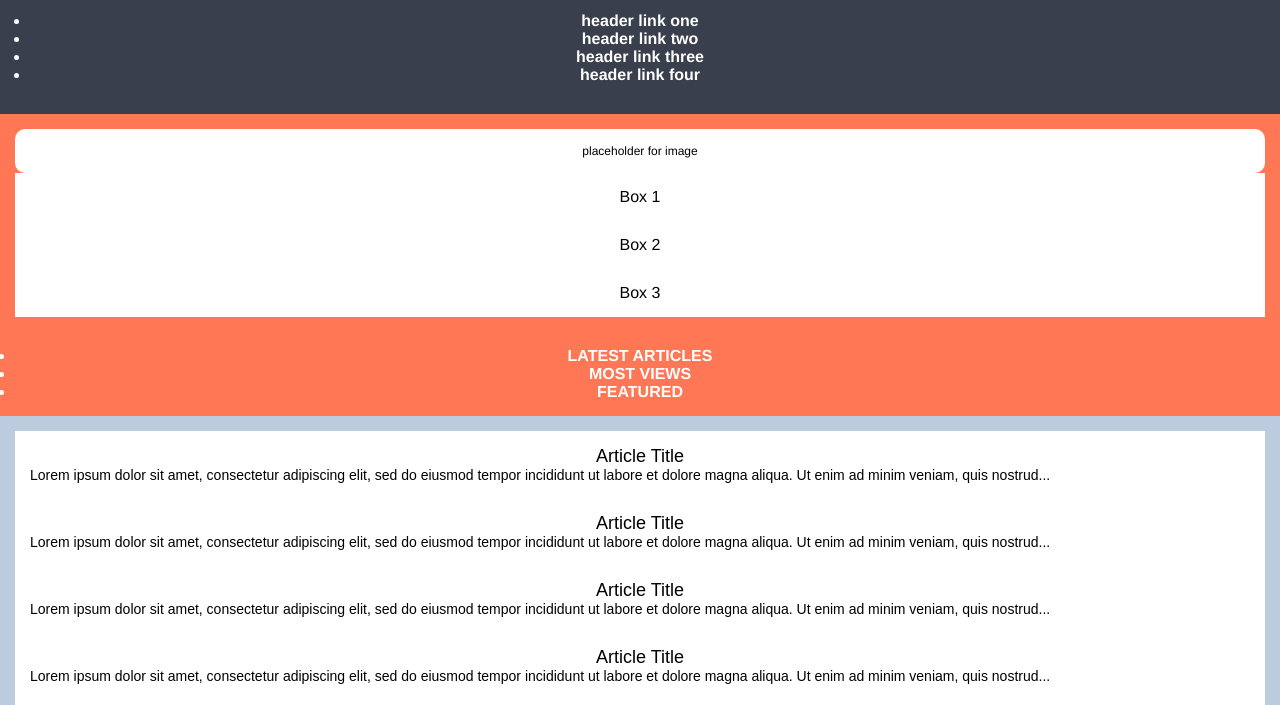
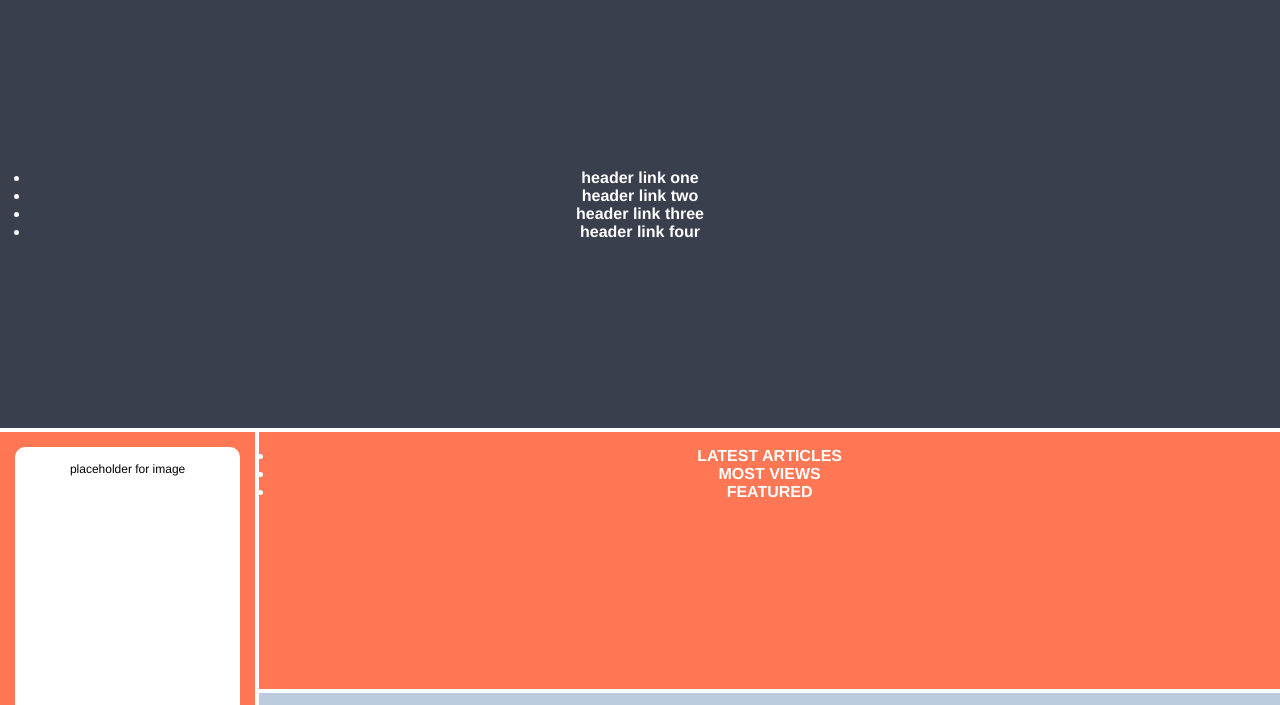
Before and after one commit to Seapolco/odin-holy-grail-mockup, a plain HTML site: page index.html in a window 1280 px wide. Shown: the part 85-790 px from the top of the page. Drawn offline with Linux system fonts and the light colour scheme.

Commit message:
Basic grid layout complete
Grid has correct number of columns and rows. Each element in its correct position. Columns sized, rows are not.

```diff
--- a/style.css
+++ b/style.css
@@ -1,4 +1,124 @@
 * {
+  margin: 0;
+  padding: 0;
+}
+
+.container {
+  text-align: center;
+  display: grid;
+  gap: 4px;
+  grid-template-columns: 1fr 4fr;
+  grid-template-rows: 2fr 1fr 4fr 1fr;
+}
+
+.container div {
+  padding: 15px;
+  font-size: 32px;
+  font-family: Helvetica;
+  font-weight: bold;
+  color: white;
+}
+
+.header {
+  display:grid;
+  background-color: #393f4d;
+  grid-row: 1/2;
+  grid-column: 1/3;
+}
+
+.menu ul,
+.menu li {
+  font-size: 16px;
+}
+
+.sidebar {
+  background-color: #FF7755;
+  display: grid;
+  gap: 50px;
+  grid-row: 2/4;
+  grid-column:1/2;
+}
+
+.sidebar .photo {
+  background-color: white;
+  color: black;
+  font-size: 12px;
+  font-weight: normal;
+  border-radius: 10px;
+}
+
+
+.sidebar .side-content {
+  background-color: white;
+  color: black;
+  font-size: 16px;
+  font-weight: normal;
+}
+
+.nav {
+  display:grid;
+  background-color: #FF7755;
+  grid-row: 2/3;
+  grid-column: 2/3;
+}
+
+.nav ul li {
+  font-size: 16px;
+  text-transform: uppercase;
+}
+
+.article {
+  display:grid;
+  background-color: #bccbde;
+  grid-row: 3/4;
+  grid-column: 2/3;
+}
+
+.article p {
+  font-size: 18px;
+  font-family: sans-serif;
+  color: white;
+  text-align: left;
+}
+
+.article .card {
+  background-color: #FFFFFF;
+  color: black;
+  text-align: center;
+}
+
+.card p {
+  color: black;
+  font-weight: normal;
+  font-size: 14px;
+}
+
+.card .title {
+  font-size: 18px;
+  text-align: center;
+}
+
+.footer {
+  display:grid;
+  background-color: #393f4d;
+  grid-column: 1/3;
+  grid-row: 4/5;
+}
+
+.footer p {
+  font-size: 13px;
+  font-weight: normal;
+}
+
+
+
+
+
+
+
+
+
+/* * {
   margin: 0;
   padding: 0;
 }
@@ -88,4 +208,4 @@
 .footer p {
   font-size: 13px;
   font-weight: normal;
-}
+} */
```
